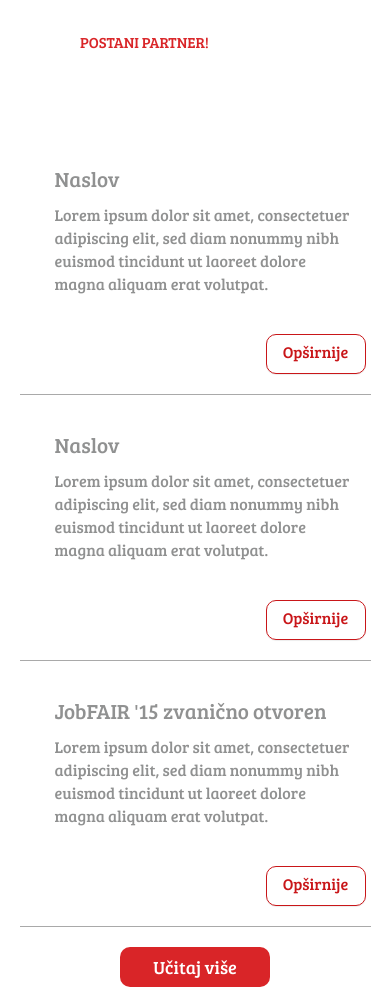
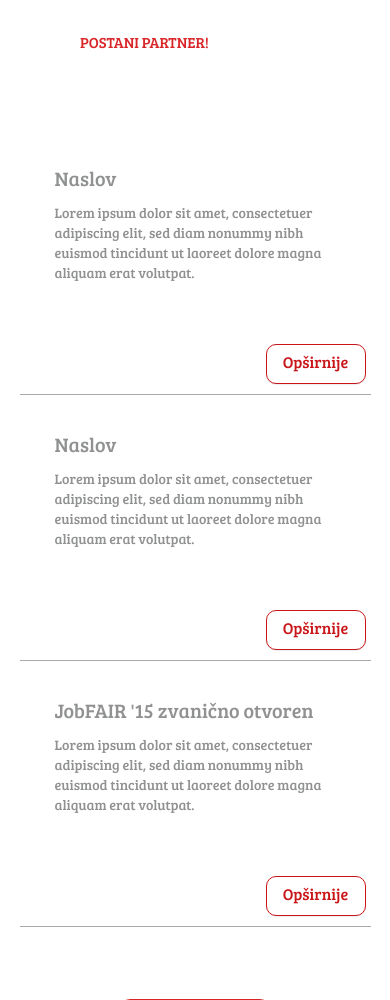
Before and after one commit to ohri31/jobfairlanding, a PHP site: page / in a window 390 px wide. Shown: the part 983-1983 px from the top of the page. Run offline with PHP 8.4, Linux system fonts and the light colour scheme; some libraries are stand-ins or nearby versions.

Commit message:
Front page fix

```diff
--- a/css/main.css
+++ b/css/main.css
@@ -1145,7 +1145,7 @@ div.logo a {
 }
 
 .row-news {
-    height: 200px;
+    height: 250px;
 }
 
 .novosti{
@@ -1297,17 +1297,17 @@ div.logo a {
 {
     .novost-tekst
     {
-        font-size:16px;
+        font-size:14px;
     }
 
     .novost-naslov
     {
-        font-size:21px;
+        font-size:20px;
     }
 
     .btn.btn-default
     {
-        margin-top:-60px;
+        margin-top:-50px;
         font-size: 16px;
         width:100px;
     }
--- a/partials/news.html
+++ b/partials/news.html
@@ -27,7 +27,7 @@
           </p>
         </div>
         <div class="btn-box">
-          <a class="btn btn-default" href="#" role="button">Opširnije</a>
+          <a class="btn btn-default" href="#" role="button" >Opširnije</a>
         </div>
       </div>
       <hr class="border-novost">
```
